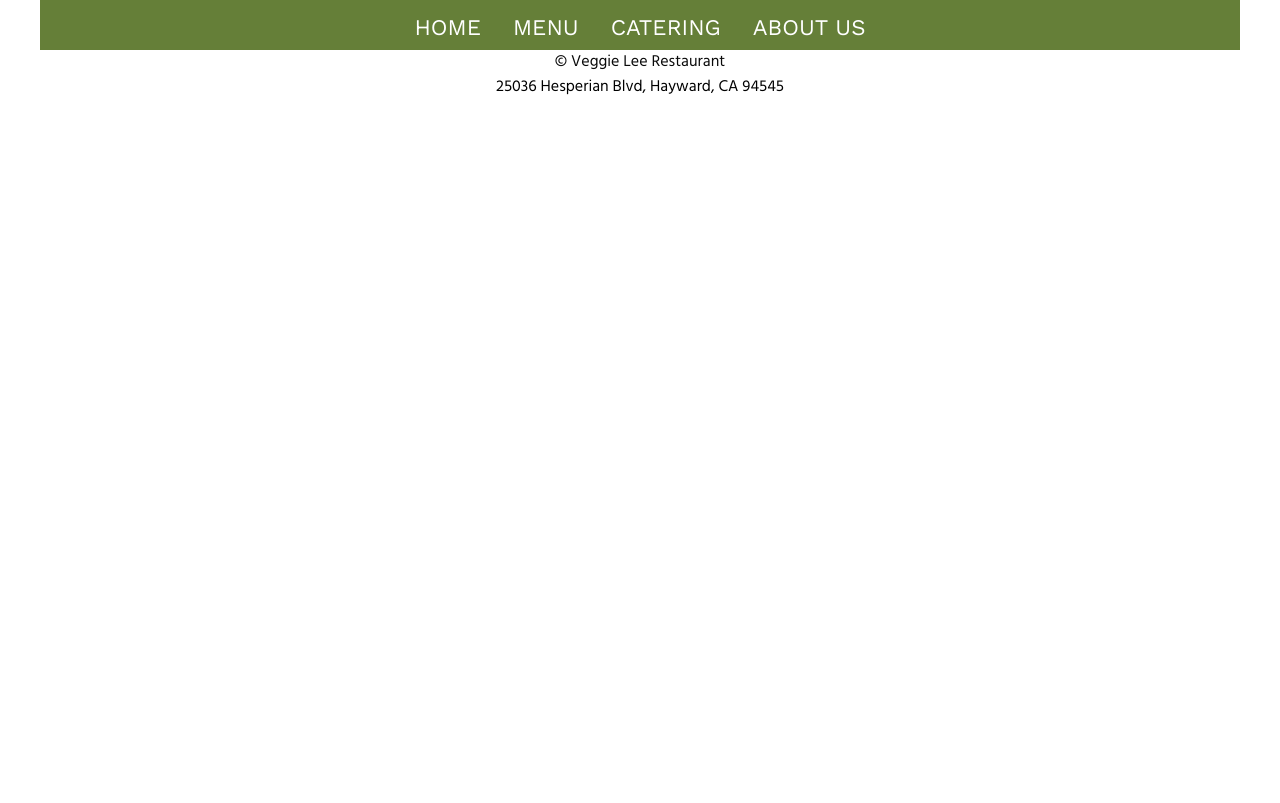
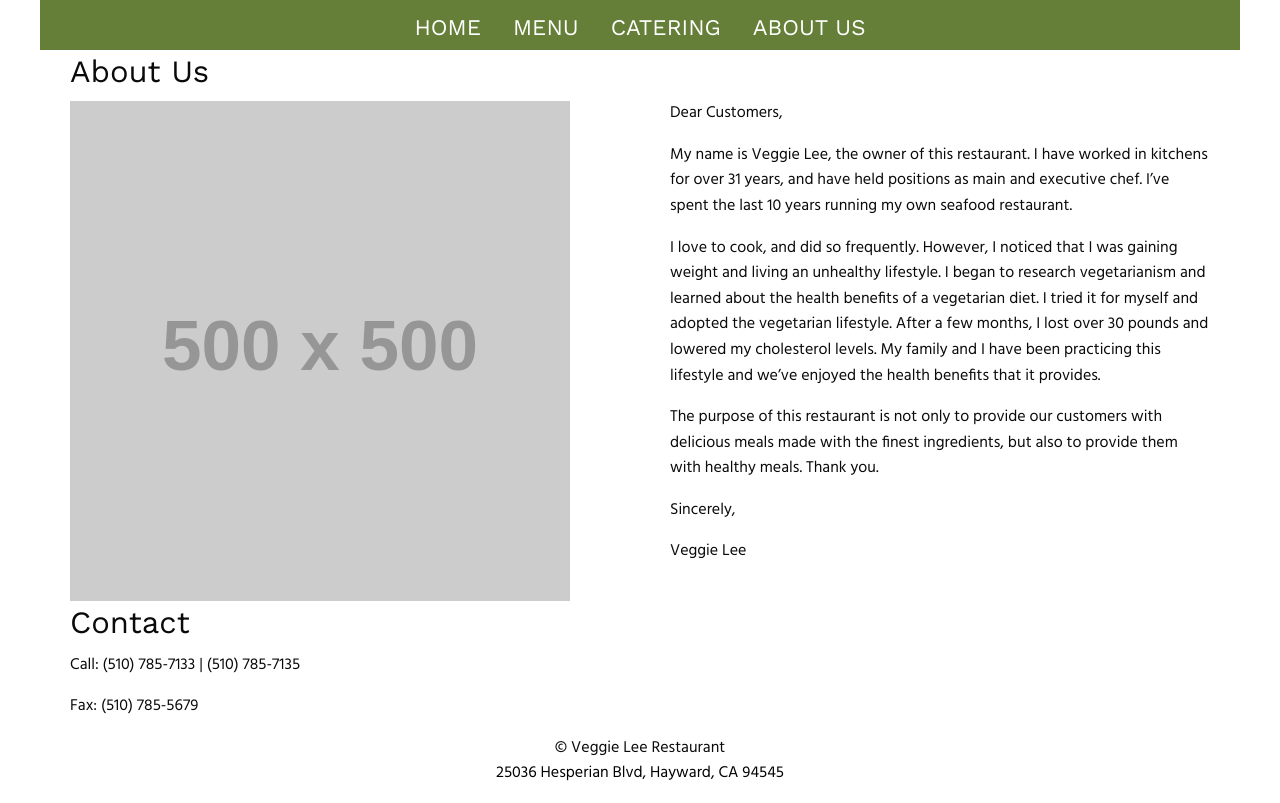
Before and after one commit to Jasonfchu/redesign, a plain HTML site: page about.html in a window 1280 px wide. Shown: the part 283-1086 px from the top of the page. Before the commit the page ends 800 px from the top, so only its background shows below. Drawn offline with nearby package versions, Linux system fonts and the light colour scheme; placeholder pictures from the web are drawn by us.

Commit message:
updated about

```diff
--- a/about.html
+++ b/about.html
@@ -7,6 +7,7 @@
     <title> Veggie Lee | A Vegan Restaurant</title>
     <link rel="stylesheet" href="css/foundation.css">
     <link rel="stylesheet" href="css/app.css">
+    <link rel="stylesheet" href="css/about.css">
   </head>
   <body>
       <div class="grid-container">
@@ -16,17 +17,39 @@
           <h1 class="cell logo"> <img src="images/logo.png" alt="logo"> </h1>
           <nav class="cell">
             <ul class="menu align-center">
-              <li> <a href="index.html" class="link"> HOME </a></li>
-              <li> <a href="menu.html" class="link"> MENU </a></li>
-              <li> <a href="catering.html" class="link"> CATERING </a></li>
-              <li> <a href="about.html" class="link"> ABOUT US </a></li>
+              <li> <a href="home.html" target="blank" class="link"> HOME </a></li>
+              <li> <a href="menu.html" target="blank" class="link"> MENU </a></li>
+              <li> <a href="catering.html" target="blank" class="link"> CATERING </a></li>
+              <li> <a href="about.html" target="blank" class="link"> ABOUT US </a></li>
             </ul>
           </nav>
         </header>
 
         <!-- start content section here -->
-        <div class="grid-x grid-margin-x grid-padding-x">
-
+        <div class="grid-x grid-margin-x grid-padding-x marg">
+          <div class="cell cent">
+            <h3>About Us</h3>
+          </div>
+          <div class="cell large-6 round">
+            <img src="http://via.placeholder.com/500x500" alt="img of Veggie Lee">
+          </div>
+          <div class="cell large-6">
+            <p>Dear Customers,</p>
+            <p>My name is Veggie Lee, the owner of this restaurant. I have worked in kitchens for over 31 years, and have held positions as main and executive chef. I’ve spent the last 10 years running my own seafood restaurant.</p>
+            <p>I love to cook, and did so frequently. However, I noticed that I was gaining weight and living an unhealthy lifestyle. I began to research vegetarianism and learned about the health benefits of a vegetarian diet. I tried it for myself and adopted the vegetarian lifestyle. After a few months, I lost over 30 pounds and lowered my cholesterol levels. My family and I have been practicing this lifestyle and we’ve enjoyed the health benefits that it provides.</p>
+            <p>The purpose of this restaurant is not only to provide our customers with delicious meals made with the finest ingredients, but also to provide them with healthy meals. Thank you.</p>
+            <p>Sincerely,</p>
+            <p>Veggie Lee</p>
+          </div>
+        </div>
+        <div class="grid-x grid-margin-x grid-padding-x marg cent">
+          <div class="cell">
+            <h3>Contact</h3>
+          </div>
+          <div class="cell">
+            <p>Call: (510) 785-7133 | (510) 785-7135<p>
+            <p>Fax: (510) 785-5679</p>
+          </div>
         </div>
         <!-- start footer section here -->
         <footer class="footer grid-x grid-padding-x grid-margin-x">
```
